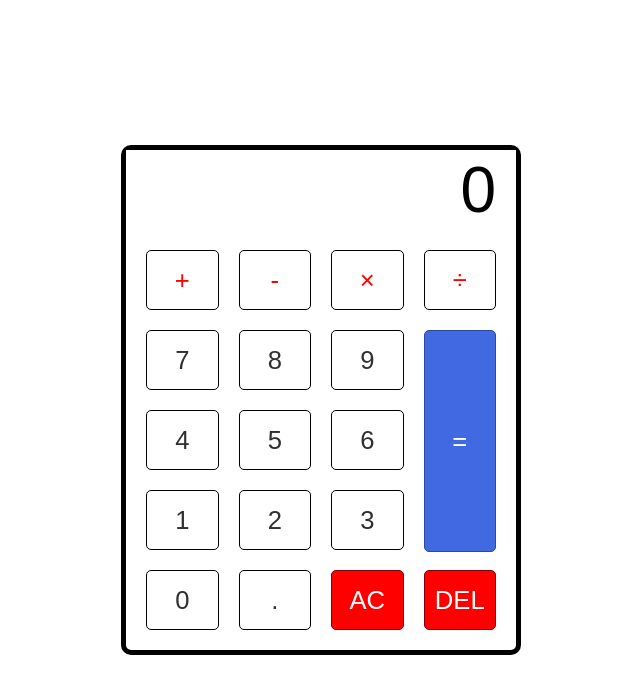
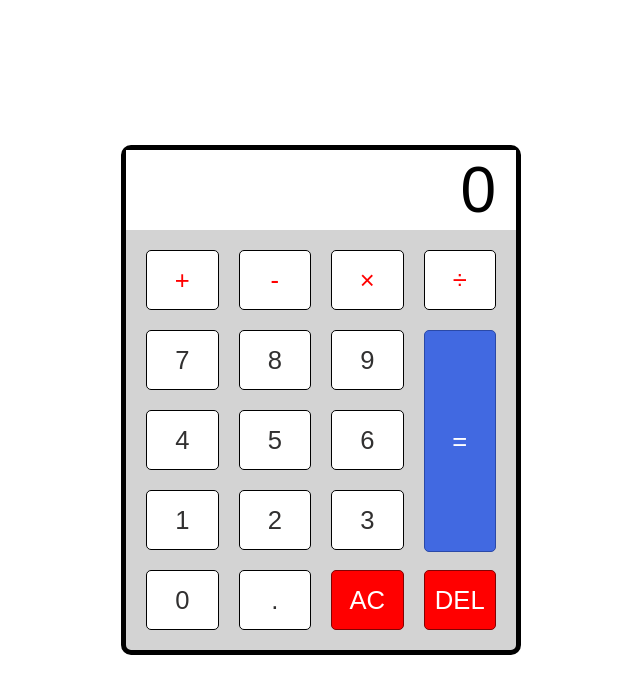
Before and after one commit to jvit1985/angular-calculator, an Angular app: page / in a window 1280 px wide. Shown: the top 694 px of the page, without its empty margins (319-959 px from the left). Built offline with nearby package versions, Linux system fonts and the light colour scheme.

Commit message:
updated additional styling

```diff
--- a/src/app/calculator/calculator.component.css
+++ b/src/app/calculator/calculator.component.css
@@ -1,5 +1,5 @@
 .calculator {
-
+    background-color: lightgrey;
     border: 5px solid black;
     border-radius: 10px;
     position: absolute;
@@ -23,7 +23,6 @@
 
 button {
     height: 60px;
-    background-color: white;
     border-radius: 5px;
     border: 1px solid black;
     background-color: transparent;
@@ -36,7 +35,12 @@ button:hover {
 }
 
 .operation {
+    background-color: white;
     color: red;
+}
+
+.number, .decimal {
+    background-color: white;
 }
 
 .all-clear, .delete {
```
